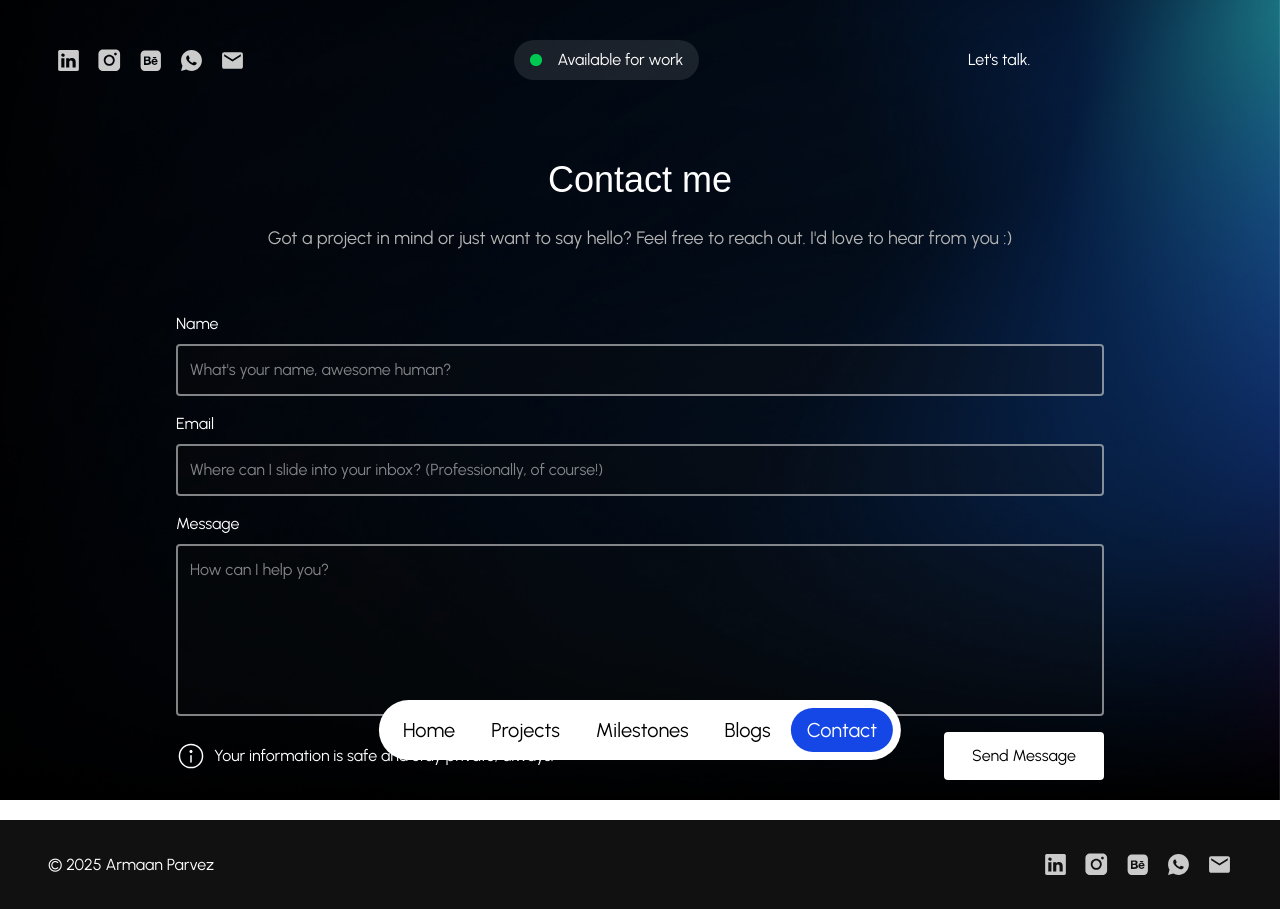
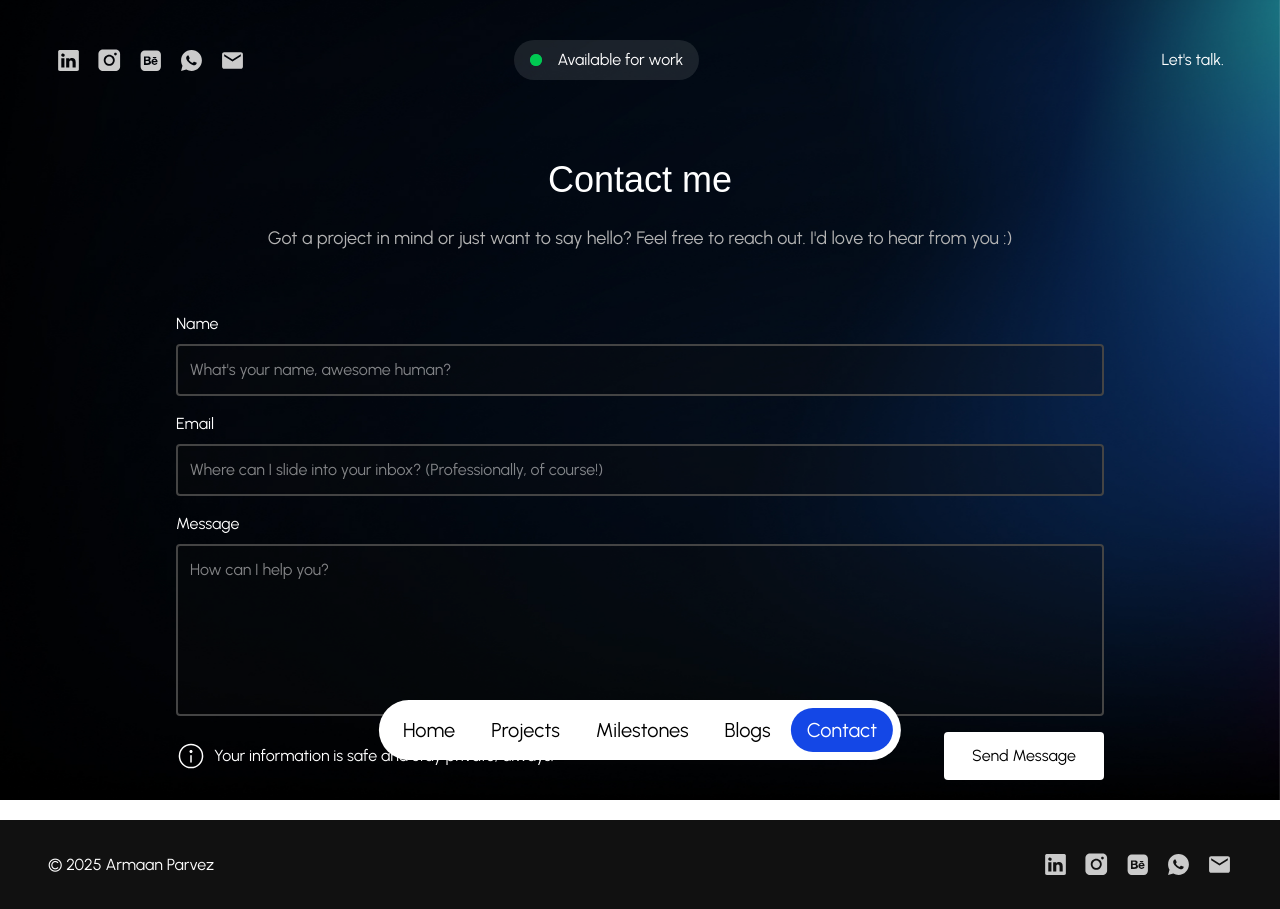
Before and after one commit to armaanux/armaanux.in, a React (Vite) app: page /contact in a window 1280 px wide. Built offline with nearby package versions, Linux system fonts and the light colour scheme; a web font is replaced by a local one.

Commit message:
Implement loading screen and improve layout across multiple pages; add astronaut image to Blogs page, adjust Navbar text alignment, and enhance Contact form styling.

```diff
--- a/src/App.tsx
+++ b/src/App.tsx
@@ -1,4 +1,5 @@
 import { Route, BrowserRouter as Router, Routes } from "react-router-dom";
+import { useEffect, useState } from "react";
 import "./App.css";
 import { About } from "./components/About";
 import { Hero } from "./components/Hero";
@@ -7,14 +8,33 @@ import { Projects } from "./pages/Projects";
 import { Milestones } from "./pages/Milestones";
 import { Contact } from "./pages/Contact";
 import { Blogs } from "./pages/Blogs";
+import Loader from "./components/Loader"; // Import the Loader
 
 function App() {
+  const [isLoading, setIsLoading] = useState(true);
+  const [fadeIn, setFadeIn] = useState(false);
+
+  useEffect(() => {
+    const timer = setTimeout(() => {
+      setIsLoading(false);
+      setTimeout(() => setFadeIn(true), 100); // Slight delay for smooth transition
+    }, 2000); // Loader duration
+
+    return () => clearTimeout(timer);
+  }, []);
+
   return (
+    <>
+      {isLoading ? (
+        <Loader /> // Show Loader while loading
+      ) : (
+        <div className={`transition-opacity duration-1000 ease-in-out ${fadeIn ? "opacity-100" : "opacity-0"}`}>
           <Router>
             <Layout>
               <Routes>
-          <Route path="/" element=
-            {
+                <Route
+                  path="/"
+                  element={
                     <>
                       <Hero />
                       <About />
@@ -28,8 +48,9 @@ function App() {
               </Routes>
             </Layout>
           </Router>
-
-
+        </div>
+      )}
+    </>
   );
 }
 
--- /dev/null
+++ b/src/components/Loader.tsx
@@ -0,0 +1,29 @@
+import { useEffect, useState } from "react";
+import { motion } from "framer-motion";
+
+export default function Loader() {
+  const [isLoaded, setIsLoaded] = useState(false);
+
+  useEffect(() => {
+    setTimeout(() => {
+      setIsLoaded(true);
+    }, 2000); // Simulates a loading delay
+  }, []);
+
+  return (
+    <div className={`fixed inset-0 flex items-center justify-center bg-black transition-opacity duration-700 ${isLoaded ? "opacity-0 pointer-events-none" : "opacity-100"}`}>
+      <motion.div
+        initial={{ opacity: 0.5, scale: 1 }}
+        animate={{ opacity: [0.5, 1, 0.5], scale: [1, 1.1, 1] }}
+        transition={{ repeat: Infinity, duration: 1.5 }}
+        className="w-48"
+      >
+        <svg xmlns="http://www.w3.org/2000/svg" viewBox="0 0 1007.89 196.98" fill="#fff">
+          <path d="M648.72,0h33.48c2.3,0,3.94,1.64,3.94,3.94v189.1c0,2.3-1.64,3.94-3.94,3.94h-31.52c-2.3,0-3.94-1.64-3.94-3.94v-104.73c0-.99.33-1.97.99-2.63l16.09-19.37c.99-1.31,0-2.95-1.64-2.95l-13.46-.33c-1.31,0-2.3.66-3.28,1.64l-109.65,130.99c-.98.66-1.97,1.31-3.28,1.31h-57.12c-1.31,0-2.3-.66-3.28-1.31l-109.65-130.99c-.98-.99-1.97-1.64-3.28-1.64l-13.46.33c-1.64,0-2.63,1.64-1.64,2.95l16.09,19.37c.66.66.99,1.64.99,2.63v104.73c0,2.3-1.64,3.94-3.94,3.94h-31.52c-2.3,0-3.94-1.64-3.94-3.94V3.94c0-2.3,1.64-3.94,3.94-3.94h33.49c1.31,0,2.3.66,3.28,1.31l129.68,154.95c.66.66,1.97,1.31,2.96,1.31h17.73c.99,0,2.3-.66,2.95-1.31L645.44,1.31c.99-.66,1.97-1.31,3.28-1.31Z" />
+          <path d="M972.43,0h31.52c2.3,0,3.94,1.64,3.94,3.94v189.1c0,2.3-1.64,3.94-3.94,3.94h-73.21c-.99,0-1.97-.33-2.96-1.31l-154.96-154.96c-.99-.98-1.97-1.31-2.96-1.31h-33.48c-1.64,0-2.63,1.97-1.64,3.28l16.09,19.04c.66.99.99,1.64.99,2.63v128.69c0,2.3-1.64,3.94-3.94,3.94h-31.52c-2.3,0-3.94-1.64-3.94-3.94V3.94c0-2.3,1.64-3.94,3.94-3.94h73.21c.99,0,1.97.33,2.95,1.31l154.96,154.95c.98.99,1.97,1.31,2.95,1.31h33.49c1.64,0,2.63-1.97,1.64-3.28l-16.09-19.04c-.66-.98-.98-1.64-.98-2.63V3.94c0-2.3,1.64-3.94,3.94-3.94Z" />
+          <path d="M213.06,134.59h34.8c5.25,0,10.19-1.97,14.12-5.9l27.56-24.28c3.96-3.96,5.93-8.88,5.93-14.12v-42.69c0-5.25-1.97-10.16-5.93-14.12l-27.56-27.56C258.04,1.98,253.1.01,247.86.01H3.93C1.64.01,0,1.65,0,3.94v189.1c0,2.29,1.64,3.93,3.93,3.93h31.52c2.29,0,3.93-1.64,3.93-3.93v-54.49c0-2.32,1.64-3.96,3.93-3.96h70.91c.98,0,1.97.33,2.95.66l137.23,61.08c.98.33,2.29.66,3.3.66h33.79c2.32,0,3.96-1.64,3.96-3.93v-19.04c0-1.66-.98-2.98-2.62-3.63l-80.44-31.82c-1.97-1.01-1.31-3.96.66-3.96ZM43.32,98.48c-2.29,0-3.93-1.64-3.93-3.93v-51.22c0-2.29,1.64-3.93,3.93-3.93h208.8c2.29,0,3.93,1.64,3.93,3.93v51.22c0,2.29-1.64,3.93-3.93,3.93H43.32Z" />
+        </svg>
+      </motion.div>
+    </div>
+  );
+}
--- a/src/components/Navbar.tsx
+++ b/src/components/Navbar.tsx
@@ -42,7 +42,7 @@ export const Navbar = ({ quote }: NavbarProps) => {
     <navbar id="navbar">
       <section className="flex md:flex-row-reverse bg-transparent justify-between items-center px-7 md:px-14 py-10">
         {/* Left Side: Quote */}
-        <h3 className="text-white text-sm md:text-base w-64">
+        <h3 className="text-white text-sm md:text-base w-64 md:text-end">
           {quote}
         </h3>
 
--- a/src/pages/Blogs.tsx
+++ b/src/pages/Blogs.tsx
@@ -1,8 +1,9 @@
-
+import AstronautImg from "../assets/Astronaut.gif"
 export const Blogs = () => {
   return (
-    <div className="flex flex-col items-center justify-center h-screen">
-      <h1 className="text-xl text-white text-center w-1/2">
+    <div className="flex flex-col items-center justify-center gap-10 h-[73vh]">
+      <img src={AstronautImg} alt="" className="h-64" />
+      <h1 className="md:text-xl text-white text-center w-11/12 md:w-1/2 ">
         Looks like this space is still brewing its first story! Stay tuned, exciting blogs are on the way.
         In the meantime, dive into the rest of my portfolio, there's plenty to explore :)
       </h1>
--- a/src/pages/Contact.tsx
+++ b/src/pages/Contact.tsx
@@ -63,7 +63,7 @@ export const Contact = () => {
                         type="text"
                         id="name"
                         placeholder="What's your name, awesome human?"
-                        className="bg-[#11111140] border-2 border-white/50 p-3 rounded focus:outline-none focus:border-gray-600 transition-all"
+                        className="bg-[#11111140] border-2 border-[#444444] p-3 rounded focus:outline-none focus:border-gray-600 transition-all"
                         value={name}
                         onChange={(e) => setName(e.target.value)}
                         required
@@ -75,7 +75,7 @@ export const Contact = () => {
                         type="email"
                         id="email"
                         placeholder="Where can I slide into your inbox? (Professionally, of course!)"
-                        className="bg-[#11111140] border-2 border-white/50 p-3 rounded focus:outline-none focus:border-gray-600 transition-all"
+                        className="bg-[#11111140] border-2 border-[#444444] p-3 rounded focus:outline-none focus:border-gray-600 transition-all"
                         value={email}
                         onChange={(e) => setEmail(e.target.value)}
                         required
@@ -87,7 +87,7 @@ export const Contact = () => {
                         id="message"
                         rows={6}
                         placeholder="How can I help you?"
-                        className="bg-[#11111140] border-2 border-white/50 p-3 rounded resize-none focus:outline-none focus:border-gray-600 transition-all"
+                        className="bg-[#11111140] border-2 border-[#444444] p-3 rounded resize-none focus:outline-none focus:border-gray-600 transition-all"
                         value={message}
                         onChange={(e) => setMessage(e.target.value)}
                         required
--- a/src/pages/Milestones.tsx
+++ b/src/pages/Milestones.tsx
@@ -52,7 +52,7 @@ const testimonials: TestimonialProps[] = [
 ];
 export const Milestones = () => {
   return (
-    <div className='relative text-white px-5 md:px-48 space-y-12'>
+    <div className='relative flex flex-col justify-center items-center text-white px-5 md:px-48 space-y-12'>
       <div className="flex-col justify-center items-center gap-6 flex py-10">
         <div className="font-first text-xl md:text-4xl">Milestones</div>
         <div className="text-[#B3B3B3] text-lg text-center">My design journey was a mix of trial, error, and a whole lot of learning. Here's how it really went down.
@@ -80,9 +80,11 @@ export const Milestones = () => {
             Thanks for being part of my journey—there's still a lot more to come!</div>
         </div>
       </div>
+
+      <hr className="border-dotted border-t-2 border-gray-400 my-20 w-5/12" />
       <section
         id="testimonials"
-        className="w-full py-24 space-y-12"
+        className="w-full pb-24 space-y-12"
       >
         <div className="flex-col justify-center items-center gap-6 flex py-10">
           <div className="font-first text-xl md:text-4xl">Testimonials</div>
```
Also changed, not shown: src/components/About.tsx (+17 -4 lines), src/assets/Astronaut.gif (added). Lines whose indentation alone changed are shown as unchanged.
